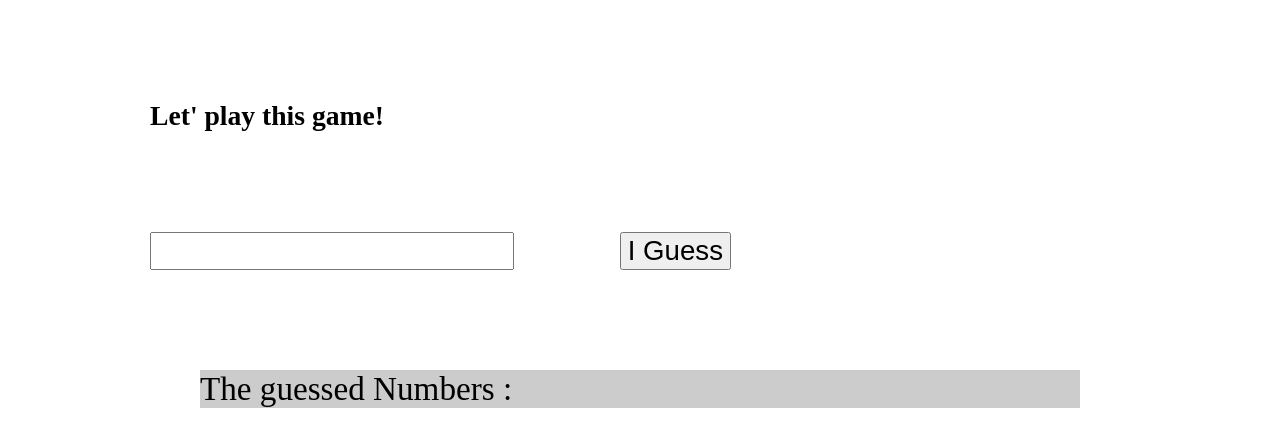
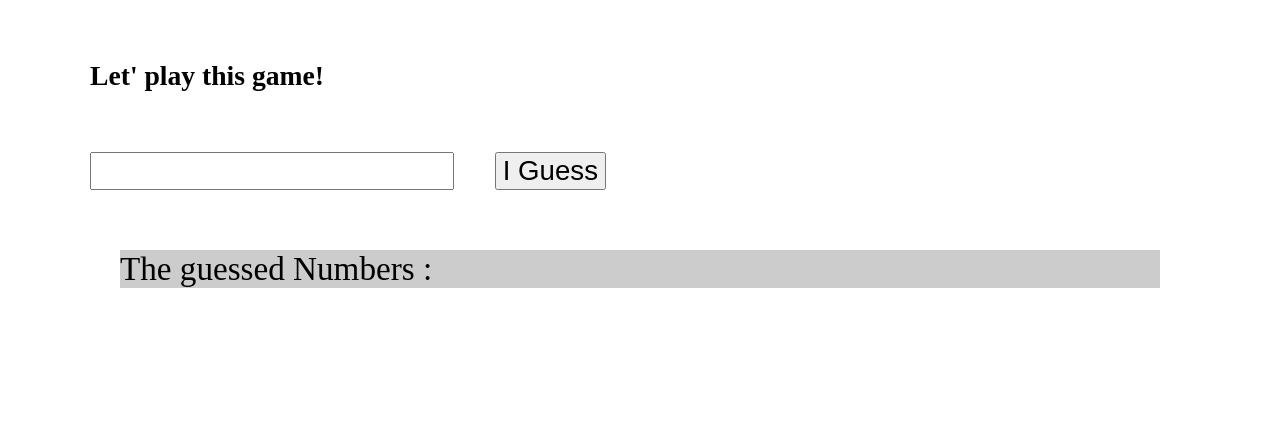
Before and after one commit to doglike/doglike.github.io, a Jekyll site: the page guessNumber.html, which Jekyll copies as it is, in a window 1280 px wide. Shown: the top 447 px of the page. Built offline with Jekyll 4.4.1, drawn with Linux system fonts in a browser that asks for light colours.

Commit message:
Update guessNumber.html

```diff
--- a/guessNumber.html
+++ b/guessNumber.html
@@ -5,7 +5,10 @@
 <style>
 *	{
 		font-size:1.2em;
-	margin:50px;
+	margin:30px;
+	}
+#btn1{
+	margin:5px;
 	}
 </style>
 <script>
```
